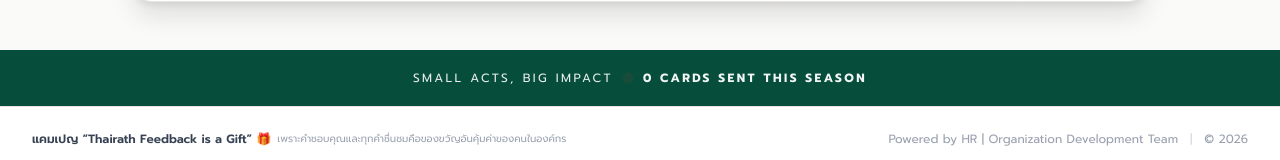
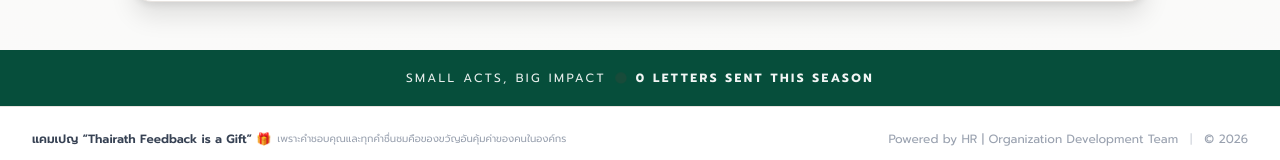
Before and after one commit to Sorawee-f/feedback-is-a-gift, a React (Vite) app: page / in a window 1280 px wide. Shown: the part 783-943 px from the top of the page. Built offline with nearby package versions, Linux system fonts and the light colour scheme; no server answers.

Commit message:
Add files via upload

```diff
--- a/src/App.tsx
+++ b/src/App.tsx
@@ -129,7 +129,7 @@ export default function App() {
         </span>
         <div className="w-1.5 h-1.5 bg-red-500 rounded-full animate-ping"></div>
         <span className="text-white text-[10px] md:text-xs uppercase tracking-[0.2em] font-sans opacity-95 font-bold">
-          {cardsSentCount.toLocaleString()} Cards Sent This Season
+          {cardsSentCount.toLocaleString()} Letters Sent This Season
         </span>
       </div>
 
```
